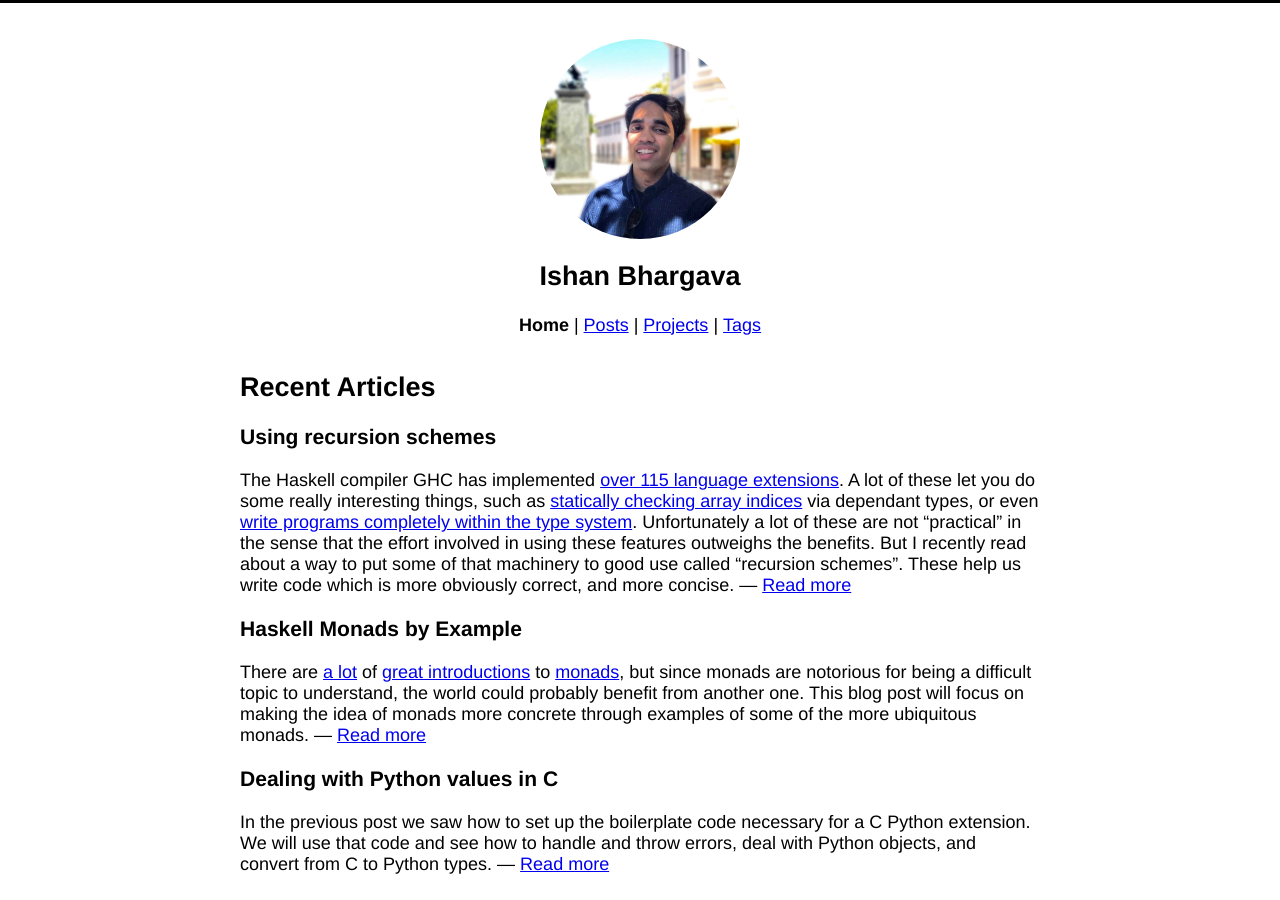
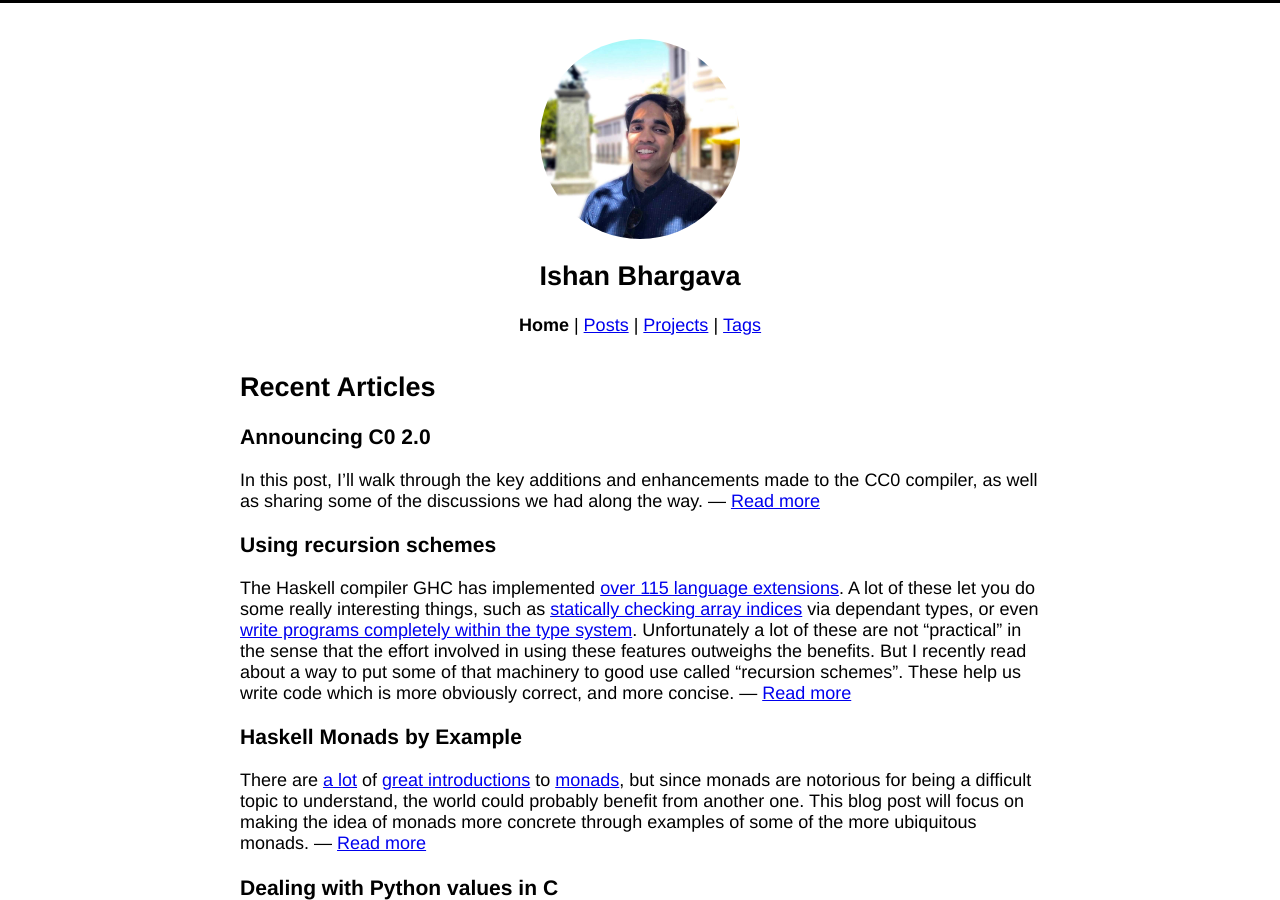
Before and after one commit to ishantheperson/ishantheperson.github.io, a Jekyll site: the page built from index.md, in a window 1280 px wide and 900 px high. Built offline with Jekyll 4.4.1, drawn with Linux system fonts in a browser that asks for light colours; part of the change alters nothing that is shown.

Commit message:
c0 2 release notes

````diff
--- /dev/null
+++ b/_posts/2020-05-28-c0-2.md
@@ -0,0 +1,268 @@
+---
+layout: post
+title: "Announcing C0 2.0"
+date: 2020-05-28 14:26:00
+tags: haskell
+---
+
+In this post, I'll walk through the key additions and enhancements made to the CC0 compiler, as well as sharing some of the discussions we had along the way.
+
+## Changelong
+
+First, here is the complete list of changes:
+
+### Compiler
+- Added unused variable warnings
+- Added unused expression result warnings
+- Added dead code/unreachable code warning
+- Added a check to prevent C1 files from being overwritten if specified as the target of `-o`
+- Added a check to prevent compiling executable files
+- Added `printf`/`format`, where the format string must be a string constant.
+- Modify lvalue rules for dereference from `lval ::= *lval | ..` to `lval ::= *(t*)lval | *lval | ..`
+- Colorized the output of various error messages
+- Fixed some typos
+
+### C0VM
+- Added C1 bytecode generation
+- Implemented runtime for tagged pointers
+
+### C0 Libraries/Runtime
+- Added backtraces which are printed on abnormal program execution
+- Added a callstack bound
+- `<parse>`: Fixed a bug where `parse_int` would not sign extend the number, causing it to fail incorrectly on valid inputs like `0x80000000` (should parse as -1, but was parsed as 2147483648).
+- `<img>`: Improved error message if the user tried to read an invalid/corrupted PNG in `image_load`
+- Made the maximum array size, the maximum callstack size, and the maximum number of entries printed in the stacktrace configurable via environment variables
+- Colorized the output of various error messages
+
+## Implementation
+
+### Warnings
+
+A lot of the changes made revolve around making it easier to debug C0 programs. The first of these is the addition of warnings about unused variables, unused expressions, and for unreachable code.
+
+```c
+int main() {
+  int x = 3;
+  int y = 5;
+
+  if (y == 3) {
+    y == y + 1;
+    return y;
+  }
+  else {
+    return -1;
+  }
+
+  return 4;
+}
+```
+
+In this program, the variable `x` is never used. Sometimes this isn't an issue - maybe the code isn't finished and the author was going to use it later. But this does frequently indicate 'forgetting' to use a value.
+
+This code also has the statement with no effect `y == y + 1`. This is almost certainly an error, the author probably intended `y = y + 1` instead.
+
+Finally, the last `return 4` is unreachable. In a simple program like this it is obvious, but in a larger program, the author may expect that code to be executed and be surprised when it never is.
+
+All these things are easy for the compiler to recognize, but they can be difficult for a human because they are often very subtle. Previous versions of CC0 would silently accept the above program, but now it will produce the following:
+
+```
+foo.c0: 6.5-6.15: warning: expression result unused
+  |
+6 |     y == y + 1;
+  |     ~~~~~~~~~~
+
+foo.c0: 2.3-2.12: warning: value is never used
+  |
+2 |   int x = 3;
+  |   ~~~~~~~~~
+
+foo.c0: 13.3-13.12: warning: unreachable code
+   |
+13 |   return 4;
+   |   ~~~~~~~~~
+```
+
+Hopefully this will make debugging a little less tedious.
+
+### Adding `printf`/`format`
+
+When something goes wrong in a program, many programmers first reach for print statements to start debugging. However, currently in C0 this can be very tedious. Consider the following code which loops over an image and computes some value:
+
+```c
+int[] compute(image_t img, int width, int height) {
+  int[] A = alloc_array(int, width * height);
+
+  for (int row = 0; i < height; row++) {
+    for (int col = 0; col < width; col++) {
+      int i = f(row, col, width, height);
+      int x = g(img, row, col);
+
+      A[i] = x;
+    }
+  }
+
+  return A;
+}
+```
+
+Suppose this function is returning the wrong result. To start debugging, we may want to inspect the values of the variables at each iteration.
+
+```c
+print("row = ");
+printint(row);
+print(", col = ");
+printint(col);
+print(", i = ");
+printint(i);
+print(", x = ");
+printint(x);
+print("\n");
+```
+
+I think it's obvious that this is very cumbersome. With `printf` it becomes very concise:
+
+```c
+printf("row = %d, col = %d, i = %d, x = %d\n", row, col, i, x);
+```
+
+There is also `format` which returns `string` instead of printing things out directly.
+
+It's important to note that `printf`/`format` are not real functions. They are essentially just syntactic sugar for a series of `print_*` statements. Because of this, you must pass a string literal as the format string (to ensure type safety), and you may not take the address of either function (it's impossible since the variadic type of `printf` cannot be written down in C0).
+
+Implementing this is not as elegant as one would hope. You can't explicitly write a prototype for `printf` in a library header, but it needs to be declared as a symbol to make sure users don't try to shadow it. This requires watching for `conio` to be loaded, and then hardcoding `printf` as a symbol. Then the typechecker needs to be intercepted when examining function calls, and when taking the address of a symbol. The format string is also parsed at compile time to ensure the argument types match up.
+
+### Casting in an lvalue
+
+Currently the grammar for lvalues looks like:
+```
+lvalue ::= *lvalue
+         | lvalue[expr]
+         | lvalue.field
+         | identifier
+         | (lvalue)
+```
+
+For example, expressions like `*alloc(int)` are illegal. This is nonsensical so it makes sense why it would not be allowed.
+
+However doing something like the following is fairly common, but is currently illegal:
+
+```c
+*(string*)x = "hello";
+(*(int*)(record->count))++;
+```
+
+To make this work we make a small modification to the lvalue rules:
+
+```
+lvalue ::= *(t*)lvalue | ...
+```
+
+We also considered
+
+```
+lvalue ::= *lvalue | ... => lvalue ::= *expr | ...
+```
+But this was rejected since it then allows nonsensical statements such as `*alloc(int) = ...` from before
+
+### C1 Bytecode Generation
+As the name suggests, CC0's bytecode generator didn't generate bytecode for C1 programs. This means that programs which use generic (`void*`) pointers or function pointers couldn't be run on C0VM. However, supporting this features adds only 4 additional instructions to C0VM, so I implemented it.
+
+```
+[*] = tagged pointer
+
+0xB6 invokedynamic   S, v1, v2, ..., vn, f:i32 -> S, v
+                    (idx = f & 0xFFFF, t = (f >> 31) & 0x1,
+                           function_pool[idx] => g, g(v1,...,vn) = v if t = 0
+                             native_pool[idx] => g, g(v1,...,vn) = v if t = 1)
+
+0xC0 checktag <c1,c2> S, a:[*] -> S, a:*
+    (cast from void*: if a has tag (c1<<8|c2), otherwise c0_memory_error())
+0xC1 hastag <c1,c2> S, a:[*] -> S, x:i32
+    (\hastag: if a has tag (c1<<8|c2) then 1 else 0)
+0xC2 addtag <c1,c2> S, a:* -> S, a:[*]
+    (cast to void*: convert from a regular pointer to a tagged pointer)
+```
+
+Function pointers use `invokedynamic`. The information needed to identify a function is just its index in the function pool or native pool. This information is statically known, so it is encoded into the index as the highest order bit.
+
+Generic pointers are a little trickier. A generic pointer needs to carry around two pieces of information, the actual pointer, and the original type/tag (represented as integer). This is represented by the following struct:
+
+```c
+struct c0_tagged_ptr {
+  void* p; // the "real pointer". always non-NULL
+  int tag; // types used in casts are mapped to numbers
+};
+```
+
+This seems easy so far, but problems show up when dealing with operator `==`.
+
+```c
+int* ip = alloc(int);
+void* p1 = (void*)ip;
+void* p2 = (void*)ip;
+
+assert(p1 == p2);
+```
+
+The cast to `void*` allocates a new `c0_tagged_ptr` struct each time, so naively comparing pointers will cause the assert to fail. When comparing tagged pointers, we really just want to check if the `c0_tagged_ptr::p`'s are equal. It may seem like we can get away with adding a case `C0_TAGGED_PTR` to
+
+```c
+enum c0_val_kind { C0_INTEGER, C0_POINTER };
+```
+
+but this doesn't work because we lose all this information when we store a `void*` in the heap (e.g. in a struct), since `amload`/`amstore` just reads/writes 8 bytes.
+
+To solve this problem we use the highest 1 bit of a pointer to represent if it is really a tagged pointer. As the address space is 48 bits wide at most, this will never conflict with an address. We don't want to use the lower bits because indexing into the string pool can lead to arbitrary offsets.
+
+This technically does drop 32-bit compatability with C0VM. So I guess you won't be able to run C0VM on your Samsung Smart Fridge anymore.
+
+### Backtraces
+
+I mentioned how `printf` is very useful in situations where you know a function is producing the wrong result and you want to track down why. However, true to C, C0 programs sometimes will crash with nothing more than "attempt to dereference a NULL pointer" or "array index out of bounds". This does not give any information as to where the problem is occuring.
+
+Technically programs like `valgrind` or `gdb`/`lldb` can be used to get a stack trace, but due to the name mangling CC0 does it can be hard to read, especially for novice programmers.
+
+When programs are compiled with `-d` the stack trace will be recorded, producing output like the following:
+```
+clac>> 1 0 /
+c0rt: division by 0
+c0rt: in a function called from:
+          eval (clac.c0: 237.39-237.50)
+          top_level (clac-main.c0: 52.12-52.26)
+          main (clac-main.c0: 82.3-82.15)
+          (program start)
+```
+
+In this example of an RPN interpreter, invalid divisions were not guarded against. The runtime error displays where the error is happening.
+
+### Maximum stack size
+
+Currently a C0 program such as the following will exhaust stack space and segfault:
+
+```c
+int foo() { return foo(); }
+int main() { return foo(); }
+```
+This just produces the message `Segmentation fault` with no further explanation. This can be misleading as students are frequently told in class that segfaults are caused by dereferencing NULL pointers or by accessing arrays out of bounds.
+
+When compiled with `-d`, CC0 will track the callstack size. If it gets too large, then the program will abort:
+```
+c0rt: Maximum callstack size exceeded (is 86306, change $C0_STACK_LIMIT to adjust)
+```
+
+The stack size can be adjusted via environment variables. Other parameters can be adjusted via environment variables such as the maximum allocation size (`$C0_MAX_ARRAYSIZE`) and the maximum backtrace length (`$C0_BACKTRACE_LIMIT`).
+
+This means that some programs may now crash when compiled with `cc0` which run fine when run on C0VM. Although this does create a difference in the two implementations, this was judged to not be an issue because the two had already diverged (e.g. functions in C0VM can only declare at most 256 variables).
+
+### CC0 Command Line Enhancements
+
+The name of the produced executable can be set with the `-o` flag. There are a couple of ways this can go wrong:
+ - If the file name is omitted, then it's likely the output file will be a source file e.g.
+   ```
+   % cc0 -o foo.c0
+   ```
+   Currently CC0 will detect this and refuse to overwrite `foo.c0`, but if the file extension was `.c1` instead it would overwrite the given file. This data loss is very painful, so CC0 has been patched to detect this too.
+
+  - If the `-o` flag is omitted, then it's possible CC0 will try to read a binary file. This can lead to confusing error messages as the lexer will print out a confusing series of bytes when it tries to report an error. (This usually happens in conjunction with the problem above, so it shouldn't happen anymore)
+
+Finally, using ANSI escape codes, the output produced by CC0 is now colorized. Reading a bunch of monospace white text can really test your focus, so colors should help group information and enhance readability
````
Also changed, not shown: _posts/2020-05-19-recursion-schemes.md (line endings or trailing spaces).
